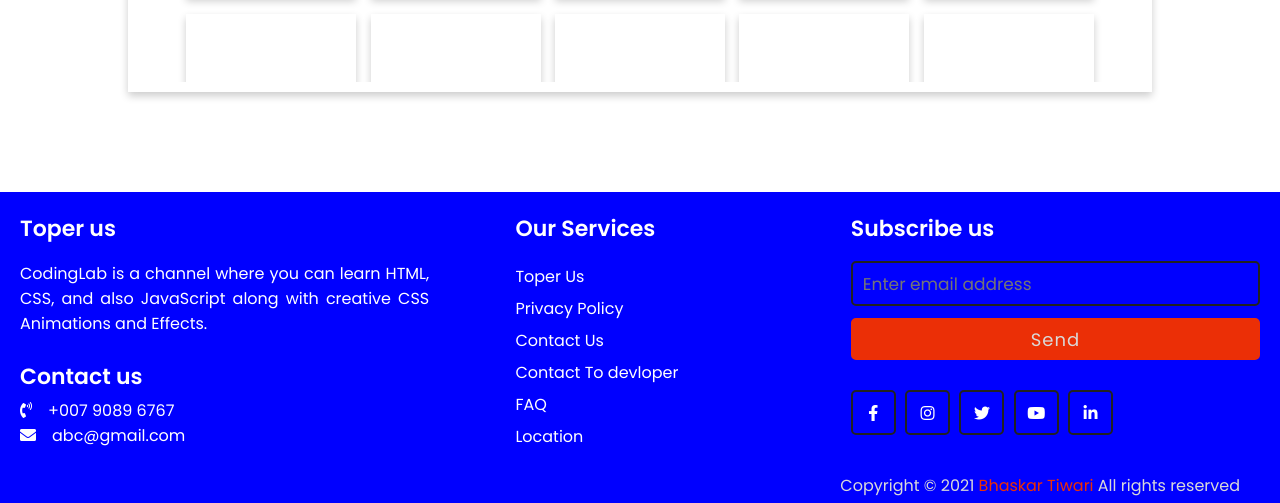
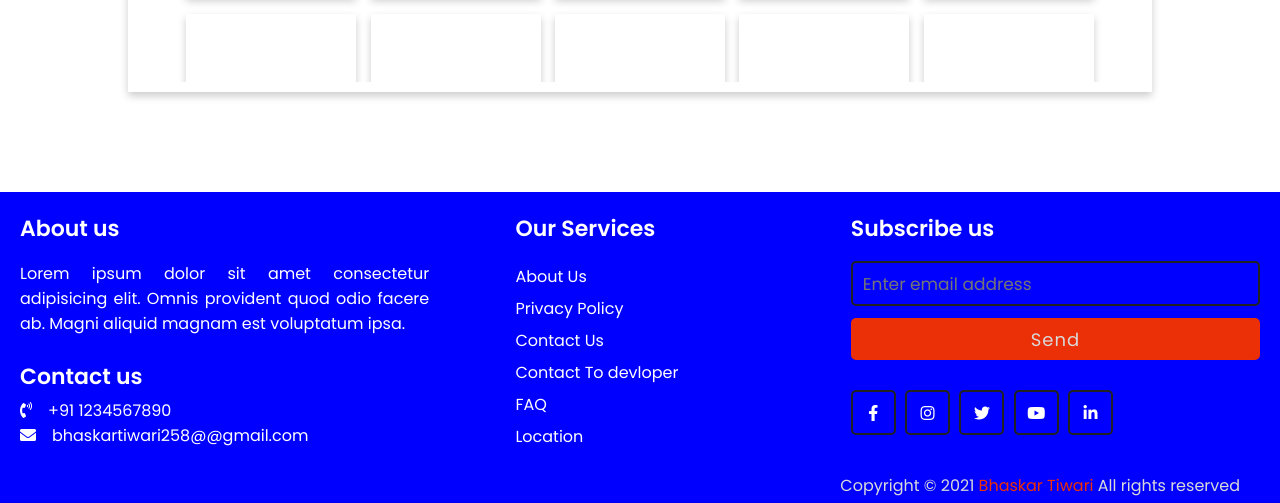
Before and after one commit to T-Bhaskar/LSM, a PHP site: page / in a window 1280 px wide. Shown: the part 2039-2542 px from the top of the page. Run offline with PHP 8.4, Linux system fonts and the light colour scheme.

Commit message:
changes in footer

```diff
--- a/lib_inc/footer.php
+++ b/lib_inc/footer.php
@@ -13,23 +13,22 @@
    <div class="content">
      <div class="left box">
        <div class="upper">
-         <div class="topic">Toper us</div>
-         <p>CodingLab is a channel where you can learn HTML,
-         CSS, and also JavaScript along with creative CSS Animations and Effects.</p>
+         <div class="topic">About us</div>
+         <p>Lorem ipsum dolor sit amet consectetur adipisicing elit. Omnis provident quod odio facere ab. Magni aliquid magnam est voluptatum ipsa.</p>
        </div>
        <div class="lower">
          <div class="topic">Contact us</div>
          <div class="phone">
-           <a href="#"><i class="fas fa-phone-volume"></i>+007 9089 6767</a>
+           <a href="#"><i class="fas fa-phone-volume"></i>+91 1234567890</a>
          </div>
          <div class="email">
-           <a href="#"><i class="fas fa-envelope"></i>abc@gmail.com</a>
+           <a href="#"><i class="fas fa-envelope"></i>bhaskartiwari258@@gmail.com</a>
          </div>
        </div>
      </div>
      <div class="middle box">
        <div class="topic">Our Services</div>
-       <div><a href="#">Toper Us</a></div>
+       <div><a href="#">About Us</a></div>
        <div><a href="#">Privacy Policy</a></a></div>
        <div><a href="#">Contact Us</a></div>
        <div><a href="#">Contact To devloper</a></div>
```
